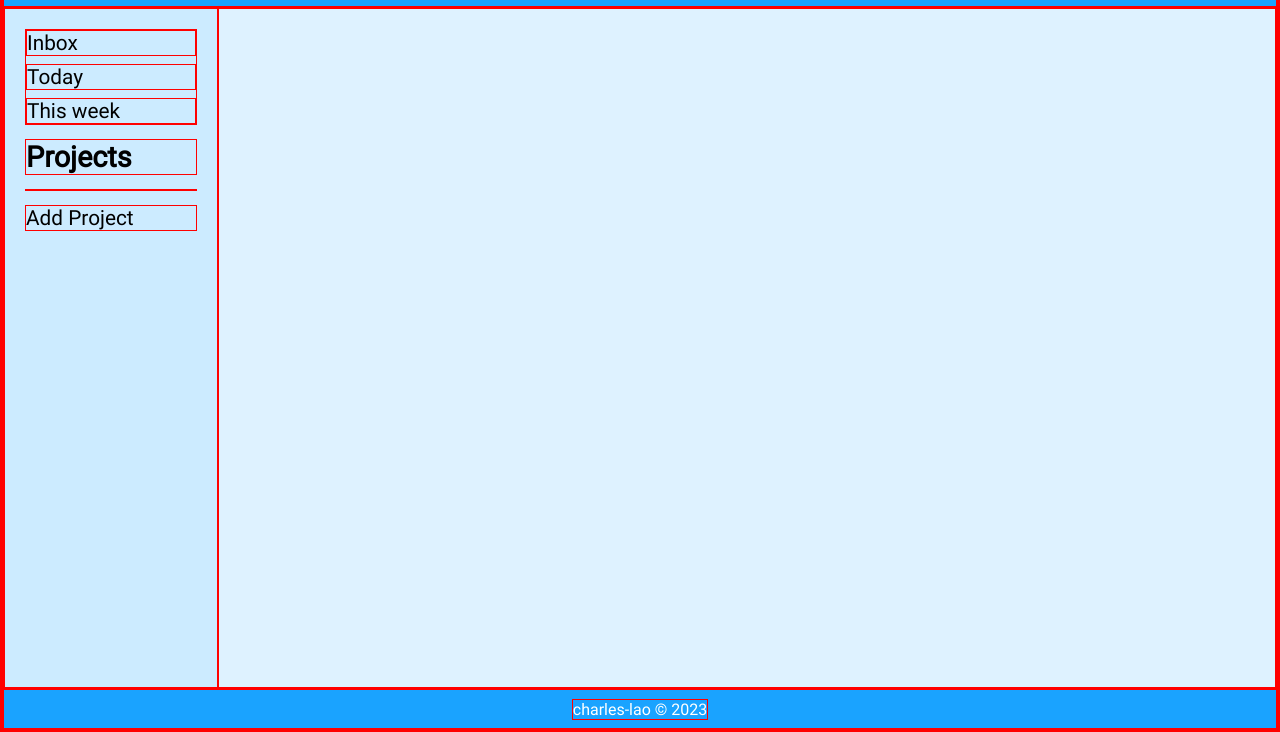
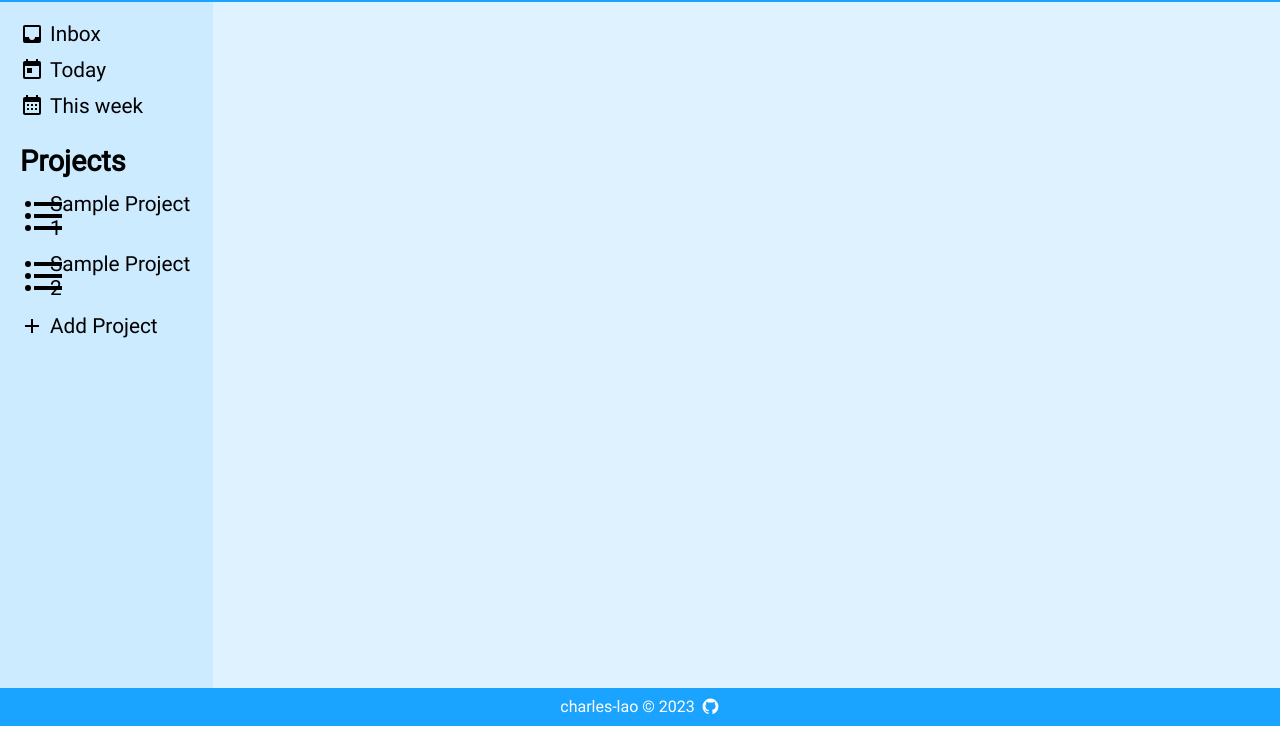
Before and after one commit to charles-lao/todo-list, a website built with webpack: page dist/index.html in a window 1280 px wide. Shown: the part 74-806 px from the top of the page. Built offline with nearby package versions, Linux system fonts and the light colour scheme; files whose address does not match are found by name.

Commit message:
Update layout and icons of homepage

```diff
--- a/src/styles/style.css
+++ b/src/styles/style.css
@@ -4,10 +4,14 @@
 }
 
 * {
-    border: 1px solid red;
+    //border: 1px solid red;
     font-family: 'Roboto';
     margin: 0;
     padding: 0;
+}
+
+a {
+    text-decoration: none;
 }
 
 #container {
@@ -54,17 +58,55 @@ header img {
     list-style-type: none;
     display: flex;
     flex-direction: column;
-    gap: 8px;
+    gap: 12px;
     font-size: 1.3rem;
 }
 
+li#inbox,
+li#today,
+li#this-week,
+#add-project,
+.project {
+    background-repeat: no-repeat;
+    background-position: left center;
+    padding-left: 30px;
+    min-height: 10px;
+}
+
+li#inbox:hover,
+li#today:hover,
+li#this-week:hover,
+#add-project:hover,
+.project {
+    cursor: pointer
+}
+
+li#inbox {
+    background-image: url('../images/inbox.svg');
+}
+
+li#today {
+    background-image: url('../images/calendar-today.svg');
+}
+
+li#this-week {
+    background-image: url('../images/calendar-month.svg');
+}
+
 #left-content h3 {
+    margin-top: 12px;
     font-size: 1.8rem;
 }
 
-#left-content p {
+.project {
+    background-image: url('../images/format-list-bulleted.svg')
+}
+
+#add-project {
     font-size: 1.3rem;
+    background-image: url('../images/plus.svg');
 }
+
 
 #right-content {
     display: flex;
@@ -79,3 +121,13 @@ footer {
     justify-content: center;
     font-size: 1rem;
 }
+
+footer p {
+    background-image: url('../images/github.svg');
+    background-repeat: no-repeat;
+    background-position: right center;
+    padding-right: 25px;
+    min-height: 10px;
+    color: black;
+    filter: invert(100%);
+}
```
Also changed, not shown: dist/1514cb89e66edd886067.svg (added), dist/233385e32206cd372d69.svg (added), dist/365f3e7f182c9f913994.svg (added), dist/3cffe9a515498593b872.svg (added), dist/550985caaa8859d4b95f.svg (added), dist/939f2a757e3335be71bb.svg (added), dist/index.html, dist/main.js, src/images/calendar-month.svg (added), src/images/calendar-today.svg (added), src/images/format-list-bulleted.svg (added), src/images/github.svg (added), src/images/inbox.svg (added), src/images/plus.svg (added), 6 other files.
